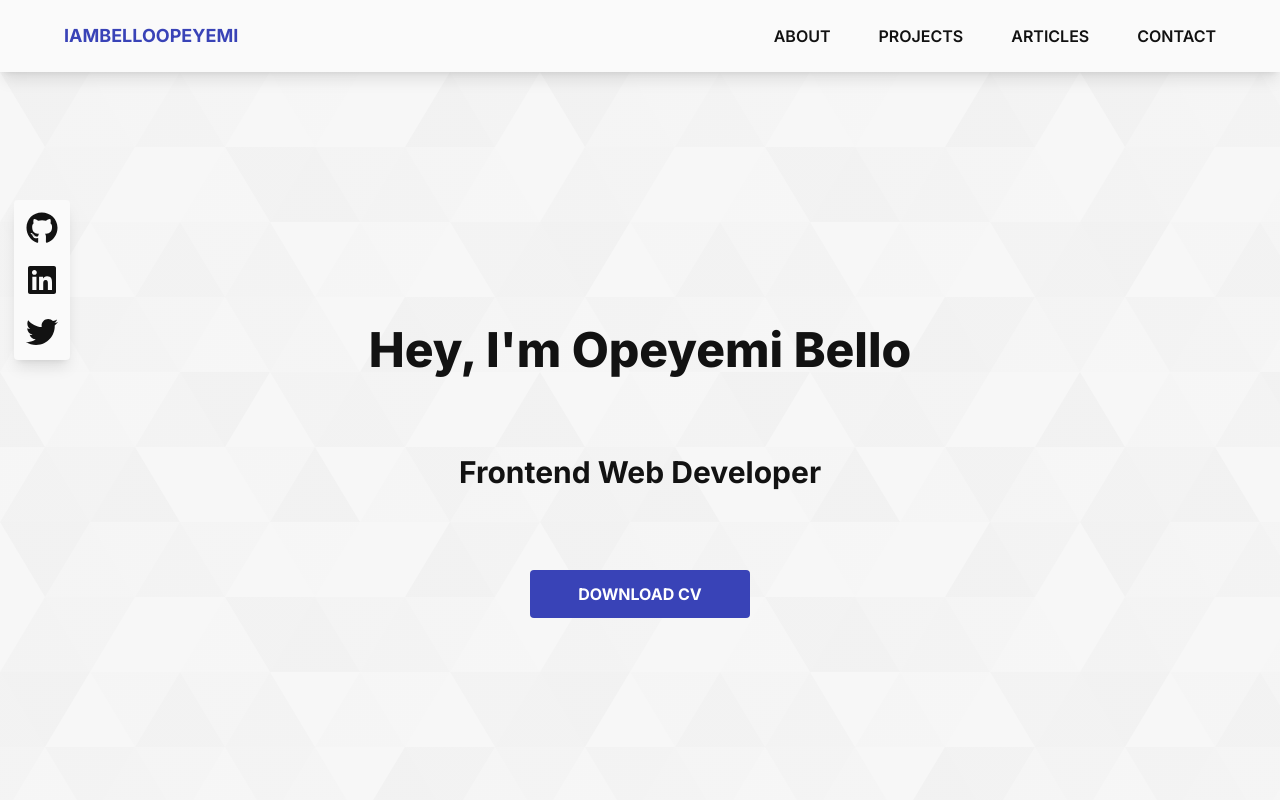
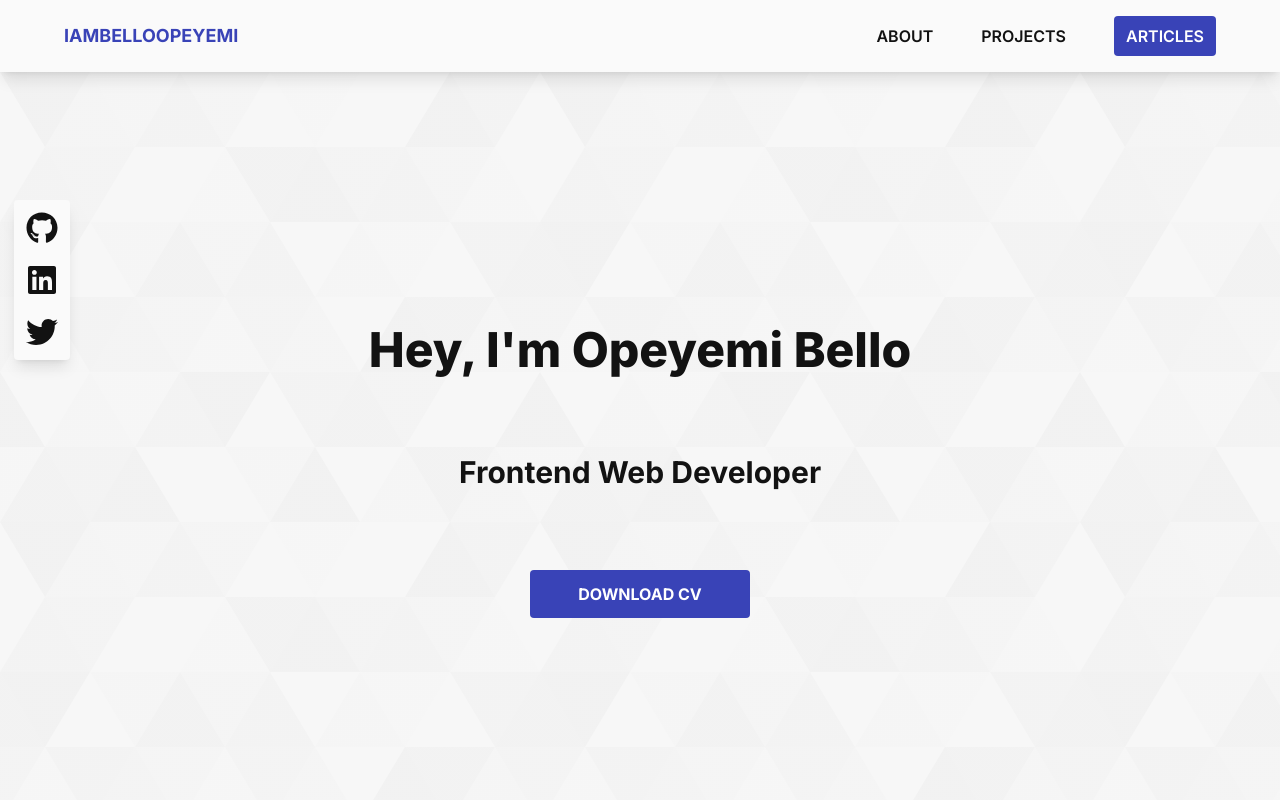
Before and after one commit to iambelloopeyemi/my-portfolio-webpage, a Next.js app: page / in a window 1280 px wide. Shown: the top 800 px of the page. Built offline with nearby package versions, Linux system fonts and the light colour scheme.

Commit message:
update the navigation links

```diff
--- a/app/components/header.tsx
+++ b/app/components/header.tsx
@@ -6,7 +6,7 @@ import { FaTimes, FaBars } from "react-icons/fa";
 
 export default function Header() {
   const [isOpen, setOpen] = useState(false);
-  const links: string[] = ["about", "projects", "articles", "contact"];
+  const links: string[] = ["about", "projects", "articles"];
 
   const handleSmoothScroll = (
     id: string,
@@ -28,11 +28,14 @@ export default function Header() {
         </div>
         <ul className="flex justify-center items-center sm:gap-6 lg:gap-12">
           {links.map((link) => (
-            <li key={link}>
+            <li
+              key={link}
+              className="sm:last:bg-violet-blue sm:last:text-white sm:last:px-3 sm:last:py-2 sm:last:rounded sm:last:hover:scale-105"
+            >
               <Link
                 href={`#${link}`}
                 onClick={(event) => handleSmoothScroll(link, event)}
-                className="hidden sm:block font-semibold uppercase hover:text-violet-blue hover:scale-105"
+                className="hidden sm:block font-semibold uppercase hover:text-violet-blue sm:last:hover:text-white hover:scale-105 sm:last:hover:scale-100"
               >
                 {link}
               </Link>
```
